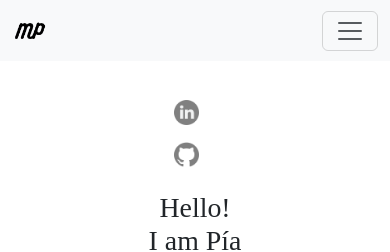
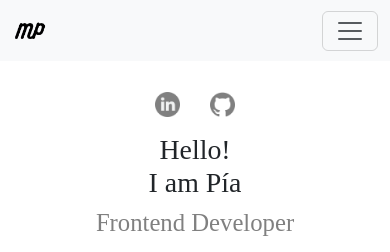
Before and after one commit to pianattero/mpnat-Web, a React (Vite) app: page / in a window 390 px wide. Shown: the top 252 px of the page. Built offline with nearby package versions, Linux system fonts and the light colour scheme; a web font is replaced by a local one.

Commit message:
fixing details

```diff
--- a/src/components/ContactForm/ContactForm.css
+++ b/src/components/ContactForm/ContactForm.css
@@ -1,3 +1,8 @@
+#contact {
+    margin-bottom: 100px;
+
+}
+
 .contacts {
     display: flex;
     flex-flow: wrap;
@@ -9,3 +14,10 @@
 .contacts div {
     margin: 20px 50px 50px;
 }
+
+@media only screen and (max-width: 659px) {
+    .contacts div {
+        margin: 10px 20px;
+        text-align: center;
+    }
+}
--- a/src/components/Summary/Summary.css
+++ b/src/components/Summary/Summary.css
@@ -44,17 +44,17 @@
         text-align: center;
     }
 
-    .sum-links {
+    .links {
         margin: 0;
     }
 
-    .sum-links ul {
+    .links ul {
         display: flex;
         flex-direction: row;
         padding: 0;
     }
 
-    .sum-links ul li {
+    .links ul li {
         padding: 0 15px;
     }
 
```
